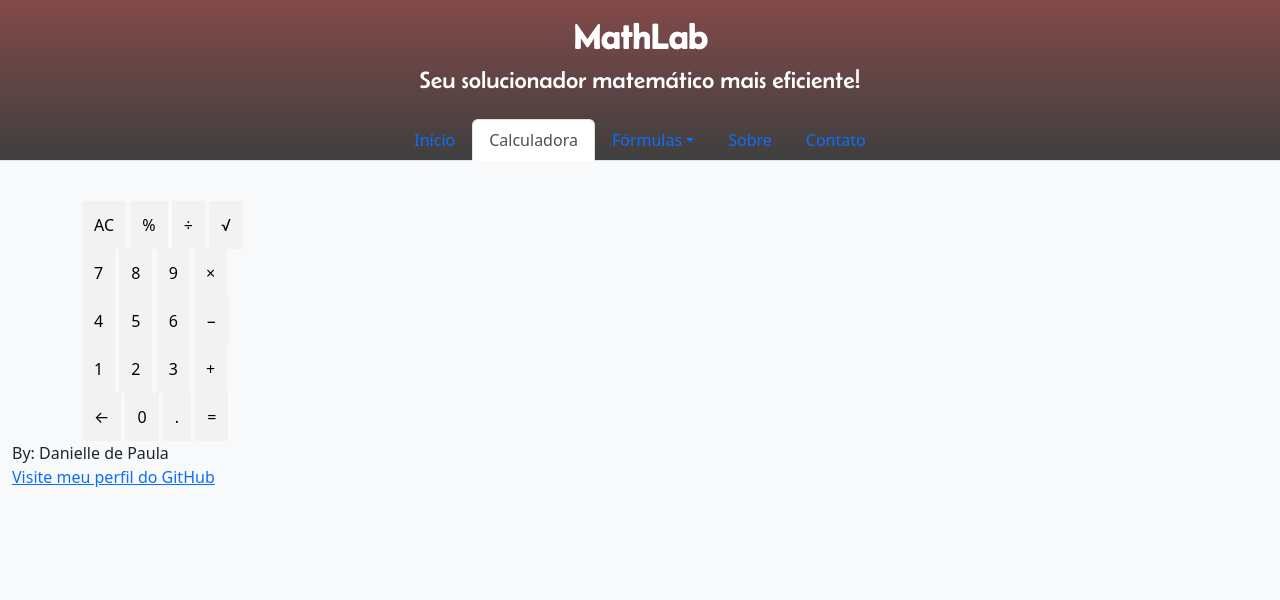
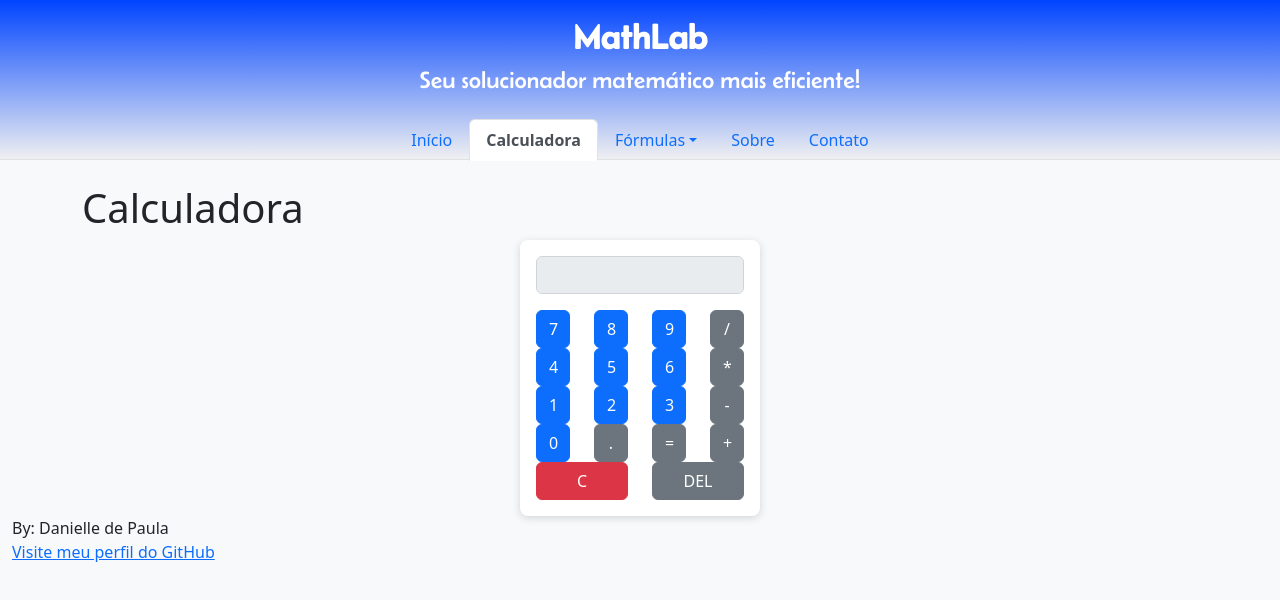
Before and after one commit to Daniiizita/mathlab, a website: page pages/calculadora.html in a window 1280 px wide. Drawn offline with nearby package versions, Linux system fonts and the light colour scheme.

Commit message:
atualizacao 03-07-23

```diff
--- a/assets/css/styles.css
+++ b/assets/css/styles.css
@@ -18,7 +18,7 @@
 
   .custom-header {
     padding-top: 1rem;
-    background-image: linear-gradient(to bottom, #520000b4, #3f3f3f); /* Substitua pelas cores desejadas */
+    background-image: linear-gradient(to bottom, #0044ff, #f1f1f1); /* Substitua pelas cores desejadas */
     color: #ffffff; /* Substitua pela cor desejada */
     padding-top: 1rem; /* Reduza o valor do padding para diminuir o espaço superior */
 
--- a/assets/js/calculadora.js
+++ b/assets/js/calculadora.js
@@ -1,93 +1,33 @@
-class Calculator {
-    constructor(displayElement) {
-      this.displayElement = displayElement;
-      this.clear();
+let display = document.getElementById('display');
+    let currentExpression = '';
+
+    function appendNumber(number) {
+      currentExpression += number;
+      display.value = currentExpression;
     }
 
-    clear() {
-      this.currentOperand = '';
-      this.previousOperand = '';
-      this.operation = undefined;
+    function appendOperator(operator) {
+      currentExpression += operator;
+      display.value = currentExpression;
     }
 
-    delete() {
-      this.currentOperand = this.currentOperand.toString().slice(0, -1);
+    function calculate() {
+      try {
+        let result = eval(currentExpression);
+        display.value = result;
+        currentExpression = result.toString();
+      } catch (error) {
+        display.value = 'Erro';
+        currentExpression = '';
+      }
     }
 
-    appendNumber(number) {
-      if (number === '.' && this.currentOperand.includes('.')) return;
-      this.currentOperand = this.currentOperand.toString() + number.toString();
+    function clearDisplay() {
+      display.value = '';
+      currentExpression = '';
     }
 
-    chooseOperation(operation) {
-      if (this.currentOperand === '') return;
-      if (this.previousOperand !== '') {
-        this.compute();
-      }
-      this.operation = operation;
-      this.previousOperand = this.currentOperand;
-      this.currentOperand = '';
+    function deleteLast() {
+      currentExpression = currentExpression.slice(0, -1);
+      display.value = currentExpression;
     }
-
-    compute() {
-      let computation;
-      const prev = parseFloat(this.previousOperand);
-      const current = parseFloat(this.currentOperand);
-      if (isNaN(prev) || isNaN(current)) return;
-      switch (this.operation) {
-        case '+':
-          computation = prev + current;
-          break;
-        case '-':
-          computation = prev - current;
-          break;
-        case '*':
-          computation = prev * current;
-          break;
-        case '/':
-          computation = prev / current;
-          break;
-        default:
-          return;
-      }
-      this.currentOperand = computation;
-      this.operation = undefined;
-      this.previousOperand = '';
-    }
-
-    updateDisplay() {
-      this.displayElement.value = this.currentOperand;
-    }
-  }
-
-  const displayElement = document.getElementById('display');
-  const numberButtons = document.querySelectorAll('.number');
-  const operatorButtons = document.querySelectorAll('.operator');
-  const clearButton = document.querySelector('.clear');
-  const equalButton = document.querySelector('.equal');
-
-  const calculator = new Calculator(displayElement);
-
-  numberButtons.forEach(button => {
-    button.addEventListener('click', () => {
-      calculator.appendNumber(button.innerText);
-      calculator.updateDisplay();
-    });
-  });
-
-  operatorButtons.forEach(button => {
-    button.addEventListener('click', () => {
-      calculator.chooseOperation(button.innerText);
-      calculator.updateDisplay();
-    });
-  });
-
-  clearButton.addEventListener('click', () => {
-    calculator.clear();
-    calculator.updateDisplay();
-  });
-
-  equalButton.addEventListener('click', () => {
-    calculator.compute();
-    calculator.updateDisplay();
-  });
--- a/pages/calculadora.html
+++ b/pages/calculadora.html
@@ -3,6 +3,7 @@
 <head>
     <meta charset="UTF-8">
     <meta name="viewport" content="width=device-width, initial-scale=1, shrink-to-fit=no"><!--Aqui é a parte responsiva do site-->
+    <link rel="stylesheet" href="https://stackpath.bootstrapcdn.com/bootstrap/4.5.2/css/bootstrap.min.css">
     <link rel="icon" href="../assets/icons/icone.png" type="../assets/icons/icone.png">
     <link rel="preconnect" href="https://fonts.googleapis.com">
     <link rel="preconnect" href="https://fonts.gstatic.com" crossorigin>
@@ -49,42 +50,78 @@
           </nav><br class="my-auto">
     </header>
 
-    <main>
-      <div class="container">
-        <div class="screen">
-            <p data-calc class="calc"></p>
-            <p data-result class="result"></p>
+    <main class="container">
+      <h1>Calculadora</h1>
+
+      <div class="calculator">
+        <input type="text" class="form-control mb-3" id="display" readonly>
+
+        <div class="row">
+          <div class="col-3">
+            <button class="btn btn-primary btn-block" onclick="appendNumber('7')">7</button>
           </div>
-        <div class="controls">
-            <div class="btn-row">
-                <button data-operation="all-clear" class="btn-green clear">AC</button>
-                <button data-operation="percentage" class="btn-green">%</button>
-                <button data-operation="divide" class="btn-red">÷</button>
-                <button data-operation="square-root" class="btn-red">√</button> <!-- Botão para a raiz quadrada -->
+          <div class="col-3">
+            <button class="btn btn-primary btn-block" onclick="appendNumber('8')">8</button>
           </div>
-            <div class="btn-row">
-                <button data-number>7</button>
-                <button data-number>8</button>
-                <button data-number>9</button>
-                <button data-operation="multiply" class="btn-red">×</button>
+          <div class="col-3">
+            <button class="btn btn-primary btn-block" onclick="appendNumber('9')">9</button>
           </div>
-            <div class="btn-row">
-                <button data-number>4</button>
-                <button data-number>5</button>
-                <button data-number>6</button>
-                <button data-operation="minus" class="btn-red">−</button>
+          <div class="col-3">
+            <button class="btn btn-secondary btn-block" onclick="appendOperator('/')">/</button>
           </div>
-            <div class="btn-row">
-                <button data-number>1</button>
-                <button data-number>2</button>
-                <button data-number>3</button>
-                <button data-operation="plus" class="btn-red">+</button>
         </div>
-            <div class="btn-row">
-                <button data-operation="back">←</button>
-                <button data-number>0</button>
-                <button data-number>.</button>
-                <button data-operation="equals" class="btn-red">=</button>
+
+        <div class="row">
+          <div class="col-3">
+            <button class="btn btn-primary btn-block" onclick="appendNumber('4')">4</button>
+          </div>
+          <div class="col-3">
+            <button class="btn btn-primary btn-block" onclick="appendNumber('5')">5</button>
+          </div>
+          <div class="col-3">
+            <button class="btn btn-primary btn-block" onclick="appendNumber('6')">6</button>
+          </div>
+          <div class="col-3">
+            <button class="btn btn-secondary btn-block" onclick="appendOperator('*')">*</button>
+          </div>
+        </div>
+
+        <div class="row">
+          <div class="col-3">
+            <button class="btn btn-primary btn-block" onclick="appendNumber('1')">1</button>
+          </div>
+          <div class="col-3">
+            <button class="btn btn-primary btn-block" onclick="appendNumber('2')">2</button>
+          </div>
+          <div class="col-3">
+            <button class="btn btn-primary btn-block" onclick="appendNumber('3')">3</button>
+          </div>
+          <div class="col-3">
+            <button class="btn btn-secondary btn-block" onclick="appendOperator('-')">-</button>
+          </div>
+        </div>
+
+        <div class="row">
+          <div class="col-3">
+            <button class="btn btn-primary btn-block" onclick="appendNumber('0')">0</button>
+          </div>
+          <div class="col-3">
+            <button class="btn btn-secondary btn-block" onclick="appendOperator('.')">.</button>
+          </div>
+          <div class="col-3">
+            <button class="btn btn-secondary btn-block" onclick="calculate()">=</button>
+          </div>
+          <div class="col-3">
+            <button class="btn btn-secondary btn-block" onclick="appendOperator('+')">+</button>
+          </div>
+        </div>
+
+        <div class="row">
+          <div class="col-6">
+            <button class="btn btn-danger btn-block" onclick="clearDisplay()">C</button>
+          </div>
+          <div class="col-6">
+            <button class="btn btn-secondary btn-block" onclick="deleteLast()">DEL</button>
           </div>
         </div>
       </div>
```
Lines whose indentation alone changed are shown as unchanged.
